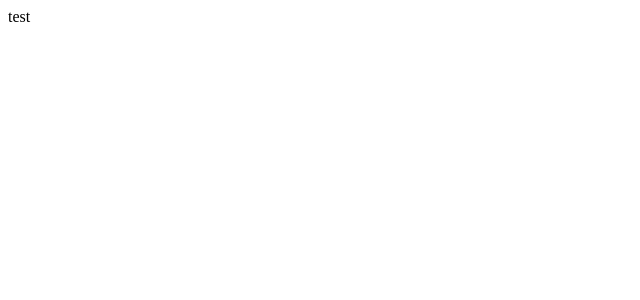
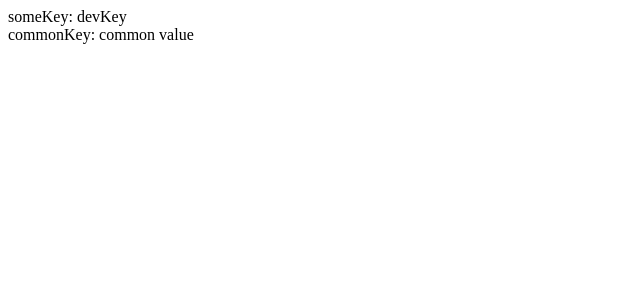
Before and after one commit to shintaro-uchiyama/typescript, a React app: page / in a window 1280 px wide. Shown: the top 300 px of the page, without its empty margins (0-640 px from the left). Built offline with nearby package versions, Linux system fonts and the light colour scheme.

Commit message:
環境別変数取得

```diff
--- a/package.json
+++ b/package.json
@@ -5,7 +5,9 @@
   "main": "index.js",
   "scripts": {
     "test": "echo \"Error: no test specified\" && exit 1",
-    "build": "webpack --mode=development"
+    "build": "webpack",
+    "build:prod": "webpack --mode=production",
+    "watch": "webpack --watch"
   },
   "repository": {
     "type": "git",
--- a/public/index.html
+++ b/public/index.html
@@ -9,6 +9,6 @@
 <body>
   <div id="container"></div>
 </body>
-<script type="text/javascript" src="./index.js"></script>
+<script type="text/javascript" src="../dist/index.js"></script>
 
 </html>
--- /dev/null
+++ b/src/common/environment/config.dev.ts
@@ -0,0 +1 @@
+export const someKey: string = "devKey";
--- /dev/null
+++ b/src/common/environment/config.prod.ts
@@ -0,0 +1 @@
+export const someKey: string = "prodKey";
--- /dev/null
+++ b/src/common/environment/config.stg.ts
@@ -0,0 +1 @@
+export const someKey: string = "stgKey";
--- /dev/null
+++ b/src/common/environment/config.ts
@@ -0,0 +1,21 @@
+import * as DevConfig from "./config.dev";
+import * as StgConfig from "./config.stg";
+import * as ProdConfig from "./config.prod";
+/** 環境別変数について */
+const productionEnv: string = "production";
+const stagingEnv: string = "staging";
+export let env = DevConfig;
+switch (process.env.NODE_ENV) {
+  case productionEnv:
+    env = ProdConfig;
+    break;
+  case stagingEnv:
+    env = StgConfig;
+    break;
+  default:
+    env = DevConfig;
+    break;
+}
+
+/** 環境共通の変数宣言 */
+export const commonValue: string = "common value";
--- a/src/index.tsx
+++ b/src/index.tsx
@@ -1,7 +1,15 @@
 import * as React from "react";
 import * as ReactDOM from "react-dom";
+import * as Config from "./common/environment/config";
 
 ReactDOM.render(
-  <div>test</div>,
+  <div>
+    <div>
+      someKey: {Config.env.someKey}
+    </div>
+    <div>
+      commonKey: {Config.commonValue}
+    </div>
+  </div>,
   document.getElementById("container"),
 );
--- a/webpack.config.js
+++ b/webpack.config.js
@@ -1,4 +1,7 @@
+const webpack = require('webpack');
+
 module.exports = {
+  mode: 'development',
   entry: {
     index: "./src/index.tsx"
   },
@@ -17,5 +20,10 @@ module.exports = {
         use: 'awesome-typescript-loader',
       },
     ]
-  }
+  },
+  plugins: [
+    new webpack.DefinePlugin({
+      'process.env.NODE_ENV': JSON.stringify(process.env.NODE_ENV ? process.env.NODE_ENV : "development")
+    }),
+  ]
 };
```
